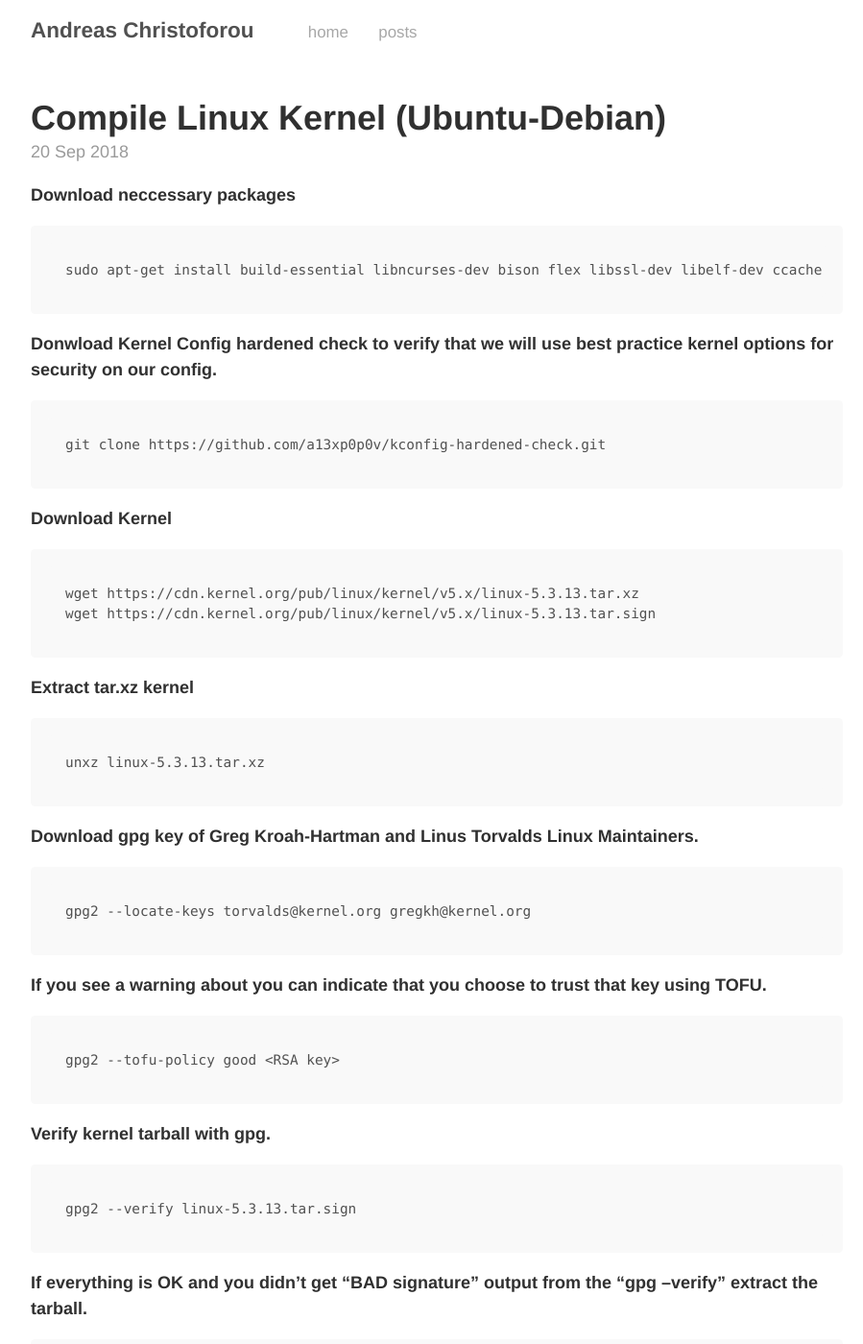
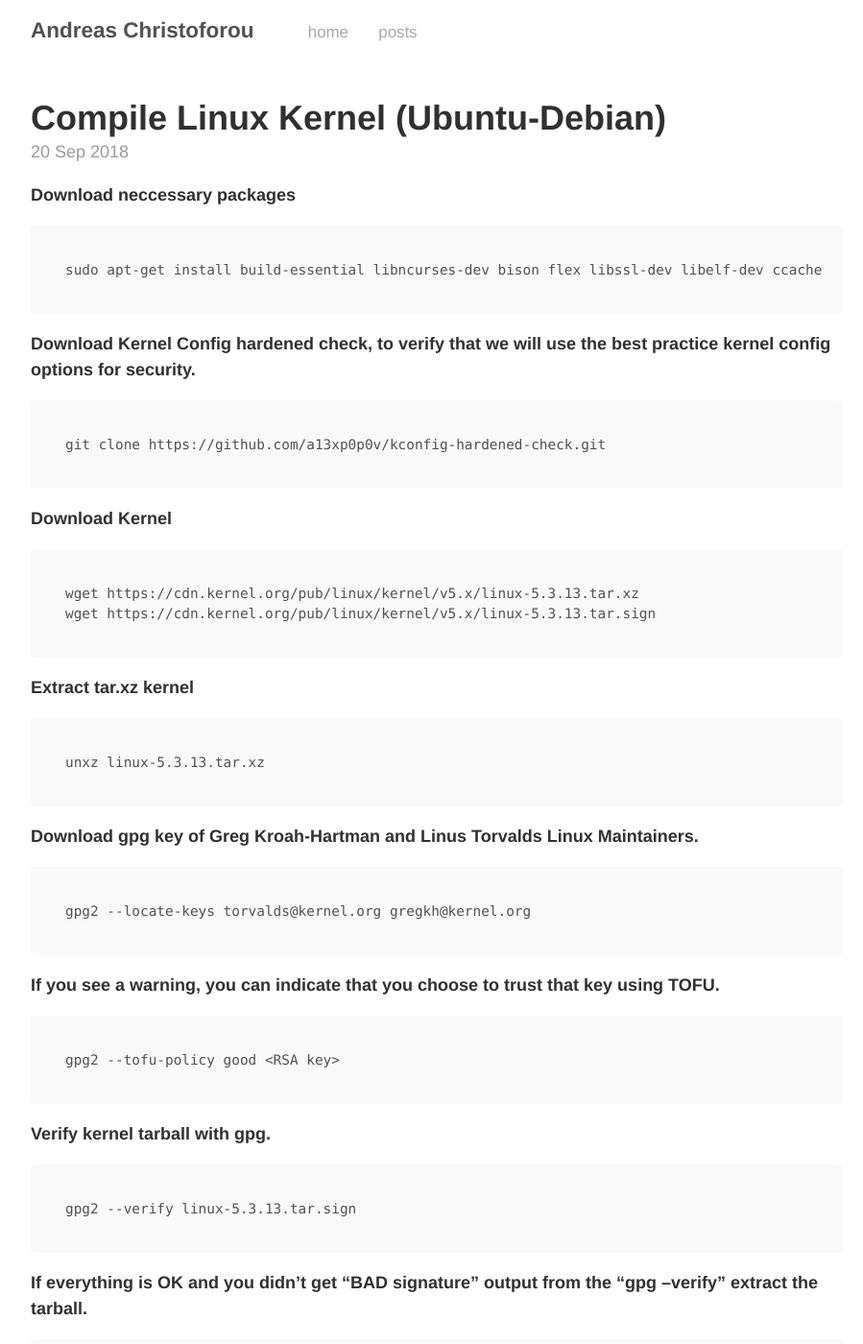
Before and after one commit to ChAndreas/chandreas.github.io, a Jekyll site: the page built from _posts/2018-09-21-compile-kernel-debian.md, in a window 1280 px wide and 1400 px high. Shown: the whole window at 96% size, without its empty margins (185-1084 px from the left). Built offline with Jekyll 4.4.1, drawn with Linux system fonts in a browser that asks for light colours; some of the changed text lies outside the part shown.

Commit message:
Update 2018-09-21-compile-kernel-debian.md

```diff
--- a/_posts/2018-09-21-compile-kernel-debian.md
+++ b/_posts/2018-09-21-compile-kernel-debian.md
@@ -8,7 +8,7 @@ date:   Wed Sep 20 16:40:51 EEST 2018
 
     sudo apt-get install build-essential libncurses-dev bison flex libssl-dev libelf-dev ccache
 
-**Donwload Kernel Config hardened check to verify that we will use best practice kernel options for security on our config.**
+**Download Kernel Config hardened check, to verify that we will use the best practice kernel config options for security.**
 
     git clone https://github.com/a13xp0p0v/kconfig-hardened-check.git
 
@@ -25,7 +25,7 @@ date:   Wed Sep 20 16:40:51 EEST 2018
 
     gpg2 --locate-keys torvalds@kernel.org gregkh@kernel.org
 
-**If you see a warning about you can indicate that you choose to trust that key using TOFU.**
+**If you see a warning, you can indicate that you choose to trust that key using TOFU.**
 
     gpg2 --tofu-policy good <RSA key>
 
@@ -37,7 +37,7 @@ date:   Wed Sep 20 16:40:51 EEST 2018
 
     tar xvf linux-5.3.13.tar
 
-**Enter kernel folder.**
+**Enter the kernel folder.**
 
     cd linux-5.3.13
 
```
Also changed, not shown: other parts of _posts/2018-09-21-compile-kernel-debian.md (+1 -1 lines).
